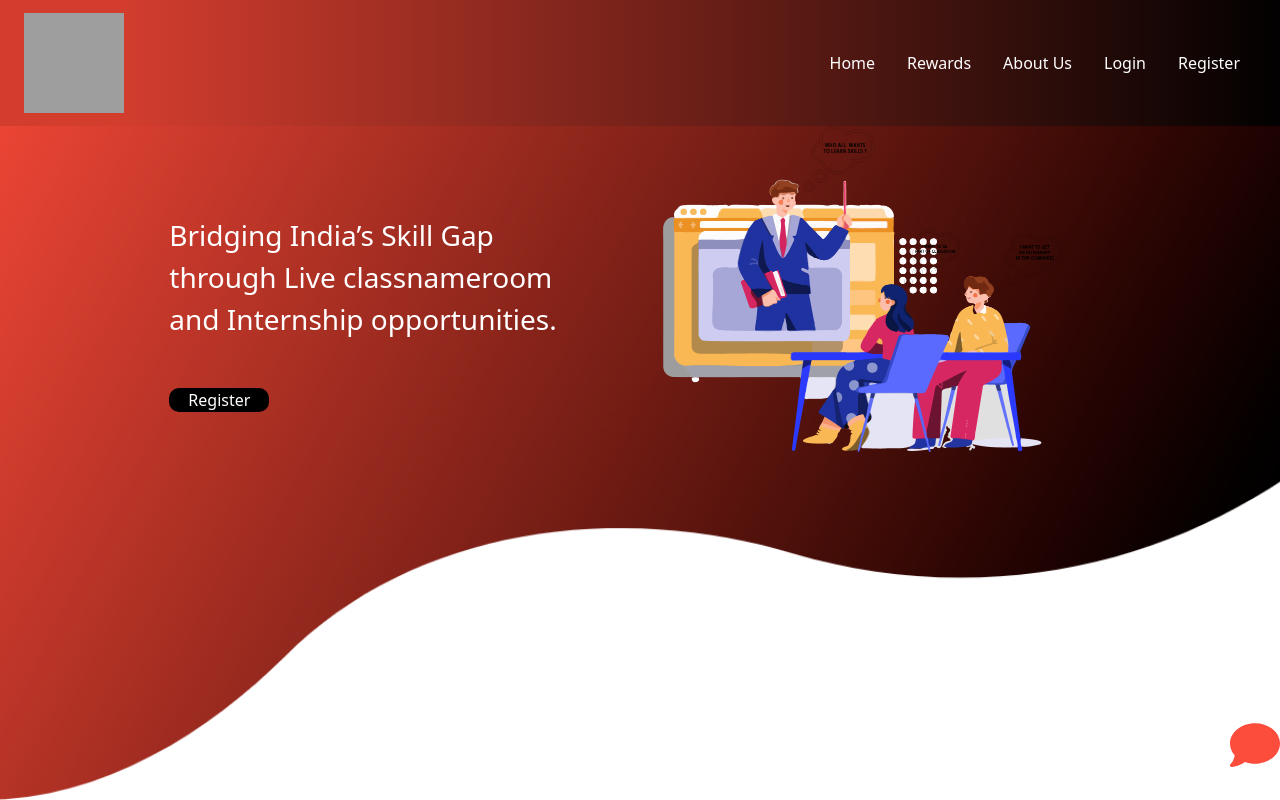
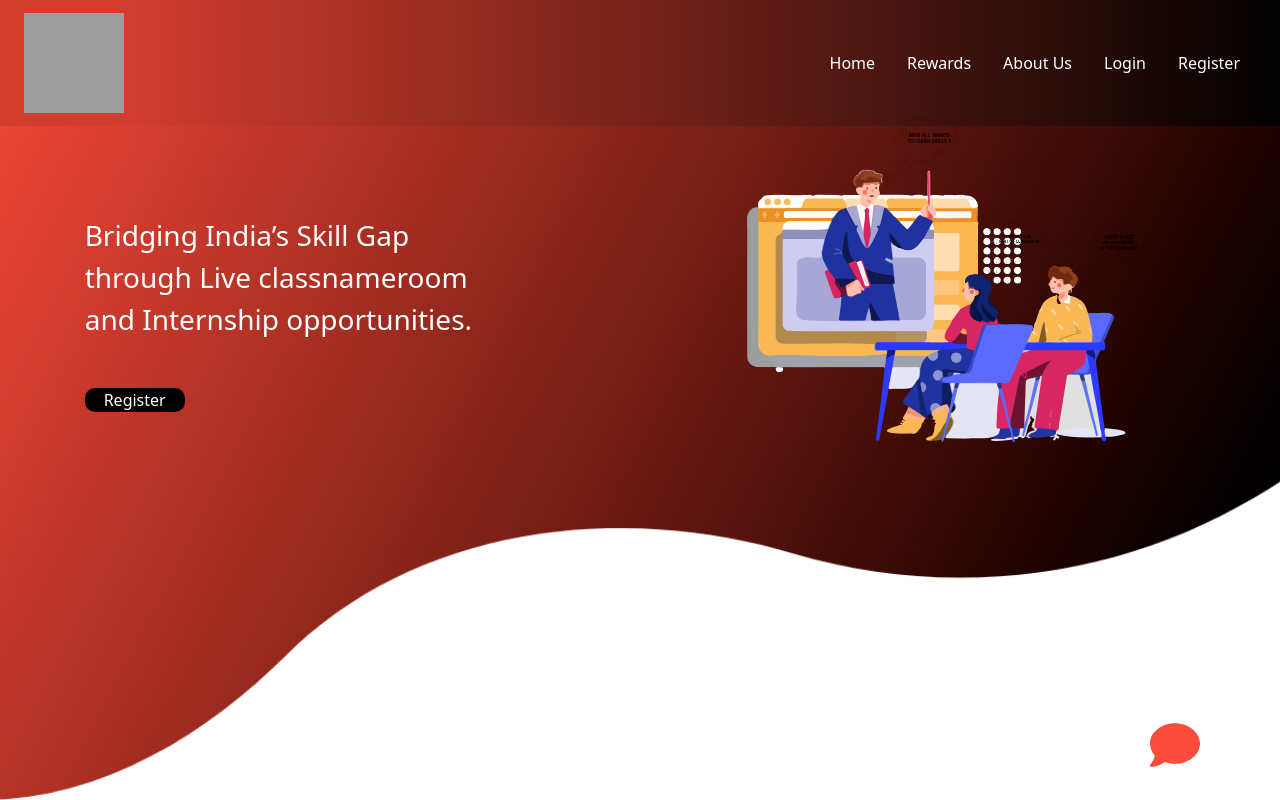
Before and after one commit to rithika0508/KaroStartUp_frontend, a React (Create React App) app: page / in a window 1280 px wide. Shown: the top 800 px of the page. Built offline with nearby package versions, Linux system fonts and the light colour scheme; grey boxes are pictures that could not be loaded.

Commit message:
Home page animation

```diff
--- a/src/components/ChatBot/ChatBot.module.css
+++ b/src/components/ChatBot/ChatBot.module.css
@@ -7,6 +7,7 @@
     width: 50px;
     height: 50px;
     color: rgba(252,76,60,1);
+    margin-right: 20vh;
 }
 
 .ChatIcon:hover{
--- a/src/components/Home_Page/Home.js
+++ b/src/components/Home_Page/Home.js
@@ -38,12 +38,12 @@ export default function Home() {
               </nav>
         </div>
 
-        <div className="row d-flex justify-content-center align-items-center">
-            <div className="col-lg-4 col-md-12">
+        <div className={`row d-flex justify-content-around align-items-center`}>
+            <div className="col-lg-4 col-md-4 col-sm-12">
                 <p className="head my-5">Bridging India’s Skill Gap through Live classnameroom and Internship opportunities.</p>
                 <button className="regButton ">Register</button>
             </div>
-            <div className="col-lg-4 col-md-12 mx-5">
+            <div className="col-lg-4 col-md-4 col-sm-12 mx-5">
                 <img className="HomeImg" src={HomeImage} />
             </div>
         </div>
--- a/src/components/Home_Page/home.css
+++ b/src/components/Home_Page/home.css
@@ -9,7 +9,7 @@ body{
     height: 100vh;
     width: 100%;
     background-image: url("Home.svg");
-
+    overflow-x: hidden;
     background-position: left;
     background-repeat: no-repeat;
     background-size: cover;
@@ -17,7 +17,16 @@ body{
 .HomeImg{
     float:right;
     width: 400px;
+    animation: animated 1.5s linear infinite alternate-reverse;
 }
+@keyframes animated {
+    0%{
+      transform: translateY(10px);
+    }
+    100%{
+      transform: translateY(-10px);
+    }
+  }
 .head{
     font-size: 28px;
     color: white;
@@ -40,6 +49,7 @@ body{
     height: 100px;
 
 }
+
 a{
     text-decoration: none;
     color: white !important;
@@ -69,13 +79,6 @@ a{
     }
 
     /* Portrait tablets and small desktops */
-    @media (min-width: 768px) and (max-width: 991px) {
-
-              .HomeImg {
-            display: none;
-        }
-
-    }
 
 
 /* Landscape phones and portrait tablets */
```
